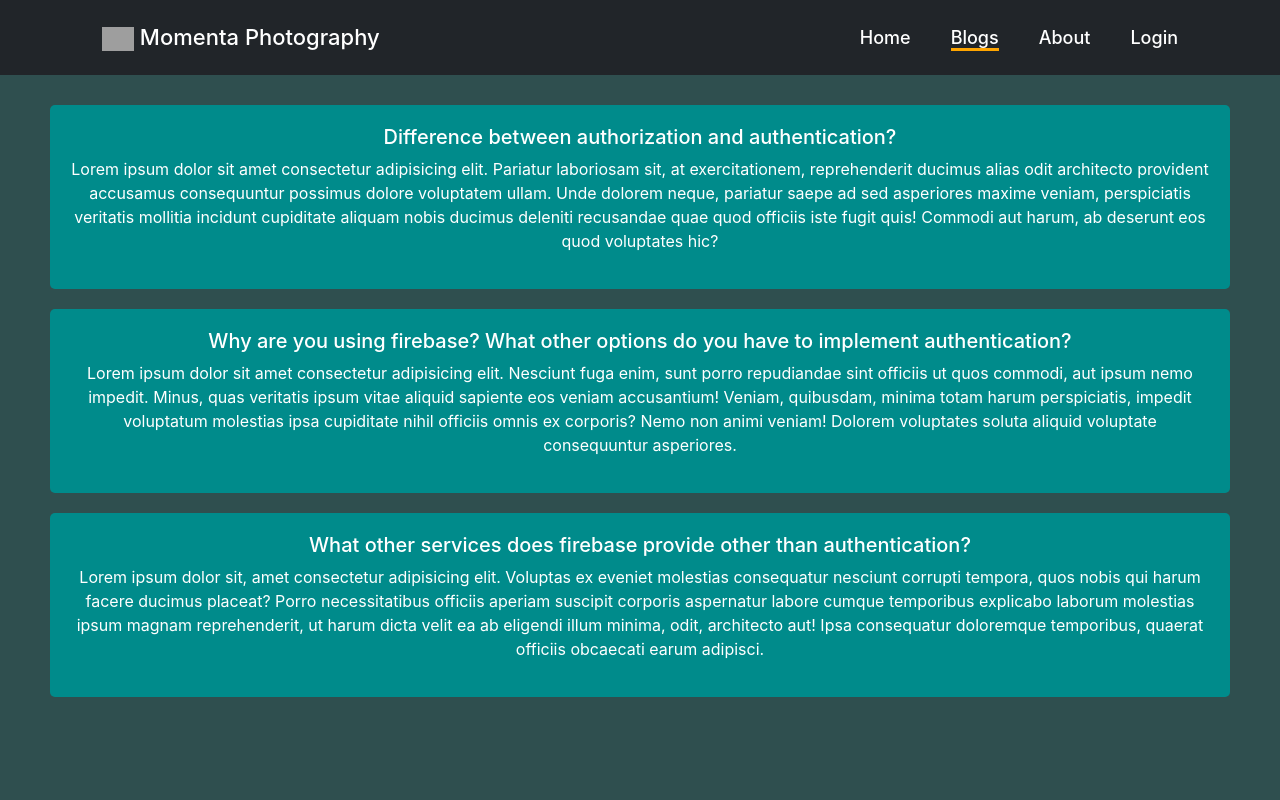
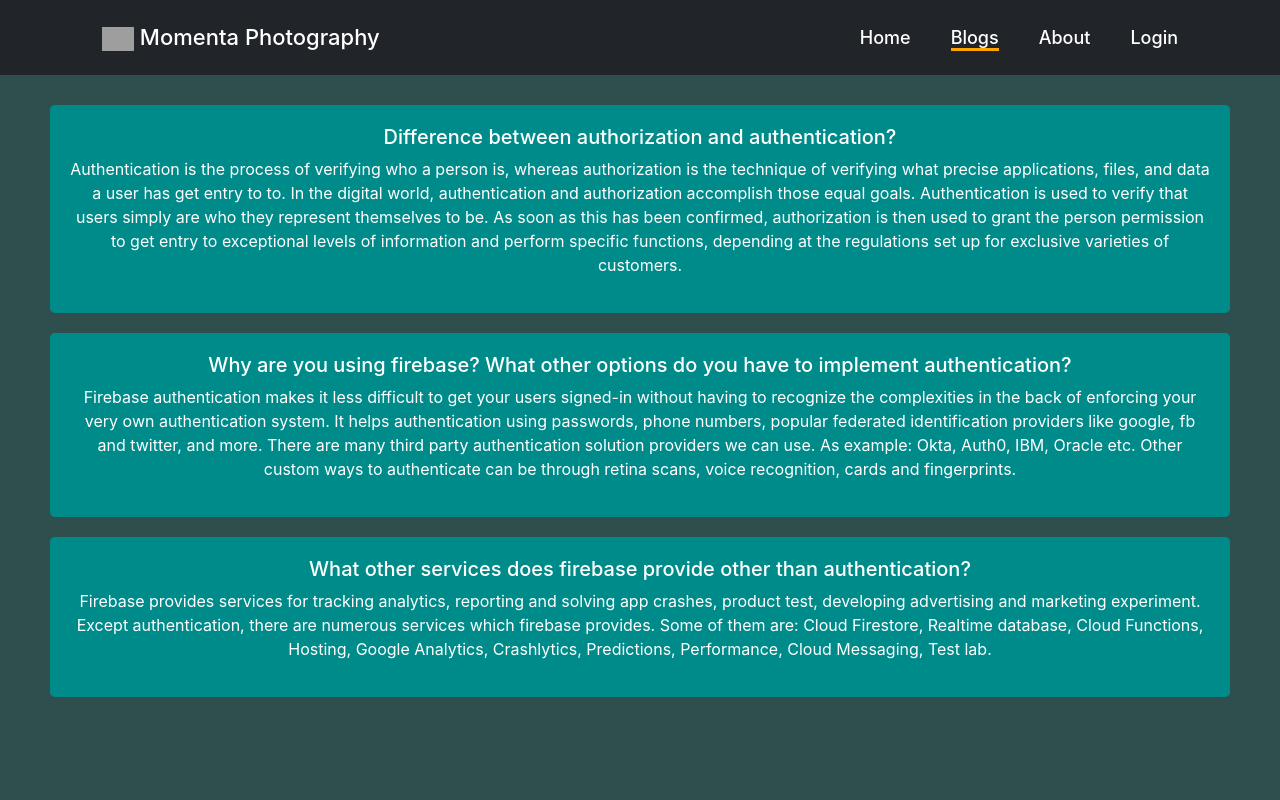
Before and after one commit to rashedevs/momenta-photography, a React (Create React App) app: page /blogs in a window 1280 px wide. Shown: the top 800 px of the page. Built offline with nearby package versions, Linux system fonts and the light colour scheme; no server answers; grey boxes are pictures that could not be loaded.

Commit message:
blogs data updated

```diff
--- a/src/Pages/Blogs/Blogs.js
+++ b/src/Pages/Blogs/Blogs.js
@@ -6,15 +6,17 @@ const Blogs = () => {
         <div className=' blog-box' style={{ minHeight: "100vh" }}>
             <div className='single-blog'>
                 <h5>Difference between authorization and authentication?</h5>
-                <p>Lorem ipsum dolor sit amet consectetur adipisicing elit. Pariatur laboriosam sit, at exercitationem, reprehenderit ducimus alias odit architecto provident accusamus consequuntur possimus dolore voluptatem ullam. Unde dolorem neque, pariatur saepe ad sed asperiores maxime veniam, perspiciatis veritatis mollitia incidunt cupiditate aliquam nobis ducimus deleniti recusandae quae quod officiis iste fugit quis! Commodi aut harum, ab deserunt eos quod voluptates hic?</p>
+                <p>Authentication is the process of verifying who a person is, whereas authorization is the technique of verifying what precise applications, files, and data a user has get entry to to. In the digital world, authentication and authorization accomplish those equal goals. Authentication is used to verify that users simply are who they represent themselves to be. As soon as this has been confirmed, authorization is then used to grant the person permission to get entry to exceptional levels of information and perform specific functions, depending at the regulations set up for exclusive varieties of customers.</p>
             </div>
             <div className='single-blog'>
                 <h5>Why are you using firebase? What other options do you have to implement authentication?</h5>
-                <p>Lorem ipsum dolor sit amet consectetur adipisicing elit. Nesciunt fuga enim, sunt porro repudiandae sint officiis ut quos commodi, aut ipsum nemo impedit. Minus, quas veritatis ipsum vitae aliquid sapiente eos veniam accusantium! Veniam, quibusdam, minima totam harum perspiciatis, impedit voluptatum molestias ipsa cupiditate nihil officiis omnis ex corporis? Nemo non animi veniam! Dolorem voluptates soluta aliquid voluptate consequuntur asperiores.</p>
+                <p>Firebase authentication makes it less difficult to get your users signed-in without having to recognize the complexities in the back of enforcing your very own authentication system.  It helps authentication using passwords, phone numbers, popular federated identification providers like google, fb and twitter, and more. There are many third party authentication solution providers we can use. As example: Okta, Auth0, IBM, Oracle etc. Other custom ways to authenticate can be through retina scans, voice recognition, cards and fingerprints.</p>
             </div>
             <div className='single-blog'>
                 <h5>What other services does firebase provide other than authentication?</h5>
-                <p>Lorem ipsum dolor sit, amet consectetur adipisicing elit. Voluptas ex eveniet molestias consequatur nesciunt corrupti tempora, quos nobis qui harum facere ducimus placeat? Porro necessitatibus officiis aperiam suscipit corporis aspernatur labore cumque temporibus explicabo laborum molestias ipsum magnam reprehenderit, ut harum dicta velit ea ab eligendi illum minima, odit, architecto aut! Ipsa consequatur doloremque temporibus, quaerat officiis obcaecati earum adipisci.</p>
+                <p>
+                    Firebase provides services for tracking analytics, reporting and solving app crashes, product test, developing advertising and marketing experiment. Except authentication, there are numerous services which firebase provides. Some of them are: Cloud Firestore, Realtime database, Cloud Functions, Hosting, Google Analytics, Crashlytics, Predictions, Performance, Cloud Messaging, Test lab.
+                </p>
             </div>
         </div>
     );
--- a/src/Pages/Checkout/Checkout.js
+++ b/src/Pages/Checkout/Checkout.js
@@ -19,7 +19,7 @@ const Checkout = () => {
     return (
         <>
             <h3 className='text-primary mt-5'>Your selected service: {serviceId}</h3>
-            <div className='container' style={{ minHeight: "60vh" }}>
+            <div className='container' style={{ minHeight: "70vh" }}>
                 <Form onSubmit={handleCheckout} className='w-50 mx-auto mt-5'>
                     <Form.Group className="mb-5" controlId="formBasicEmail">
                         <Form.Control name='name' type="text" placeholder="Your name" required />
@@ -36,7 +36,7 @@ const Checkout = () => {
                         <Form.Control name='phone' type="number" placeholder="Phone" required />
                     </Form.Group>
 
-                    <Button variant="primary" type="submit" className='px-5 mb-4'>
+                    <Button variant="primary" type="submit" className='px-5 mb-4 fw-bold'>
                         Checkout
                     </Button>
                 </Form>
```
